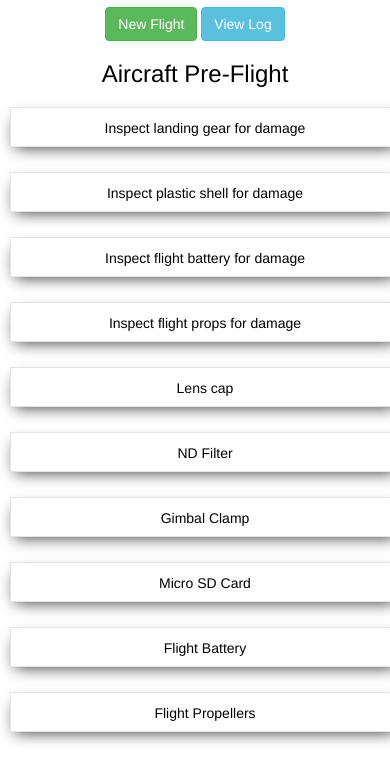
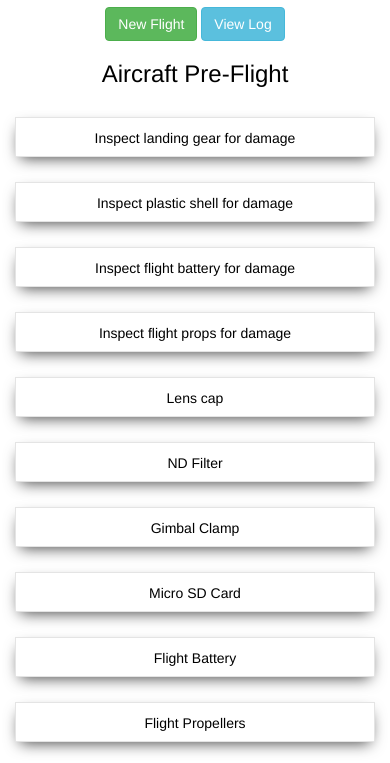
Before and after one commit to hugoender/Flight-Checklist, a website: page public/index.html in a window 390 px wide. Shown: the part 63-826 px from the top of the page. Drawn offline with nearby package versions, Linux system fonts and the light colour scheme; files that its build step writes are made by us from their sources; no server answers.

Commit message:
Change style so that buttons are centered and spaced right on mobile. Add todo list in README.

```diff
--- a/public/css/main.css
+++ b/public/css/main.css
@@ -1,5 +1,6 @@
 body {
   color: black;
+  /*font-family: 'Open Sans', sans-serif;*/
 }
 
 input[type=checkbox] {
@@ -13,12 +14,17 @@ label.checkbox-text {
   border: 1px solid #e4e4e4;
   height: 40px;
   width: 100%;
-  padding: 10px;
-  margin: 10px;
+  padding: 10px 0 10px 0;
+  margin: 10px 0 10px 0;
   -webkit-box-shadow: 0px 6px 15px -5px rgba(0,0,0,0.75);
   -moz-box-shadow: 0px 6px 15px -5px rgba(0,0,0,0.75);
   box-shadow: 0px 6px 15px -5px rgba(0,0,0,0.75);
 }
+
+/*.container-fluid {
+  padding: 0px;
+  margin: 0px;
+}*/
 
 :checked + label {
   background-color: #b9ffb9;
--- a/public/index.html
+++ b/public/index.html
@@ -6,7 +6,7 @@
     <meta http-equiv="X-UA-Compatible" content="IE=edge">
 
     <!-- Ensures proper rendering and touch zooming on mobile devices -->
-    <meta name="viewport" content="width=device-width, initial-scale=1">
+    <meta name="viewport" content="width=device-width, initial-scale=1, maximum-scale=1, user-scalable=no">
 
     <!-- The above 3 meta tags *must* come first in the head; any other head content must come *after* these tags -->
     <title>Flight Checklist</title>
@@ -16,6 +16,8 @@
     <link href="https://cdnjs.cloudflare.com/ajax/libs/normalize/3.0.3/normalize.min.css" rel="stylesheet" type="text/css">
     <!-- Bootstrap -->
     <link href="https://maxcdn.bootstrapcdn.com/bootstrap/3.3.5/css/bootstrap.min.css" rel="stylesheet" type="text/css">
+    <!-- Google Font -->
+    <link href='https://fonts.googleapis.com/css?family=Open+Sans' rel='stylesheet' type='text/css'>
     <!-- Main -->
     <link href="/public/css/main.css" rel="stylesheet" type="text/css">
 
@@ -31,6 +33,7 @@
 
   <h3 class="text-center">Aircraft Pre-Flight</h3>
 
+  <div class="container-fluid">
     <div class="text-center">
       <div class="checkbox">
         <input id="list1" type="checkbox"><label class="checkbox-text" for="list1">Inspect landing gear for damage</label>
@@ -63,6 +66,7 @@
         <input id="list10" type="checkbox"><label class="checkbox-text" for="list10">Flight Propellers</label>
       </div>
     </div>
+  </div>
 
   <h3 class="text-center">Controller Pre-Flight</h3>
 
@@ -81,7 +85,6 @@
   <h3 class="text-center">Controller Post-Landing</h3>
 
   <h3 class="text-center">Pre-Departure</h3>
-
   <!-- <div class="text-center">
     <span id="log-text">No Logs</span>
   </div> -->
```
Also changed, not shown: README.md. Lines whose indentation alone changed are shown as unchanged.
